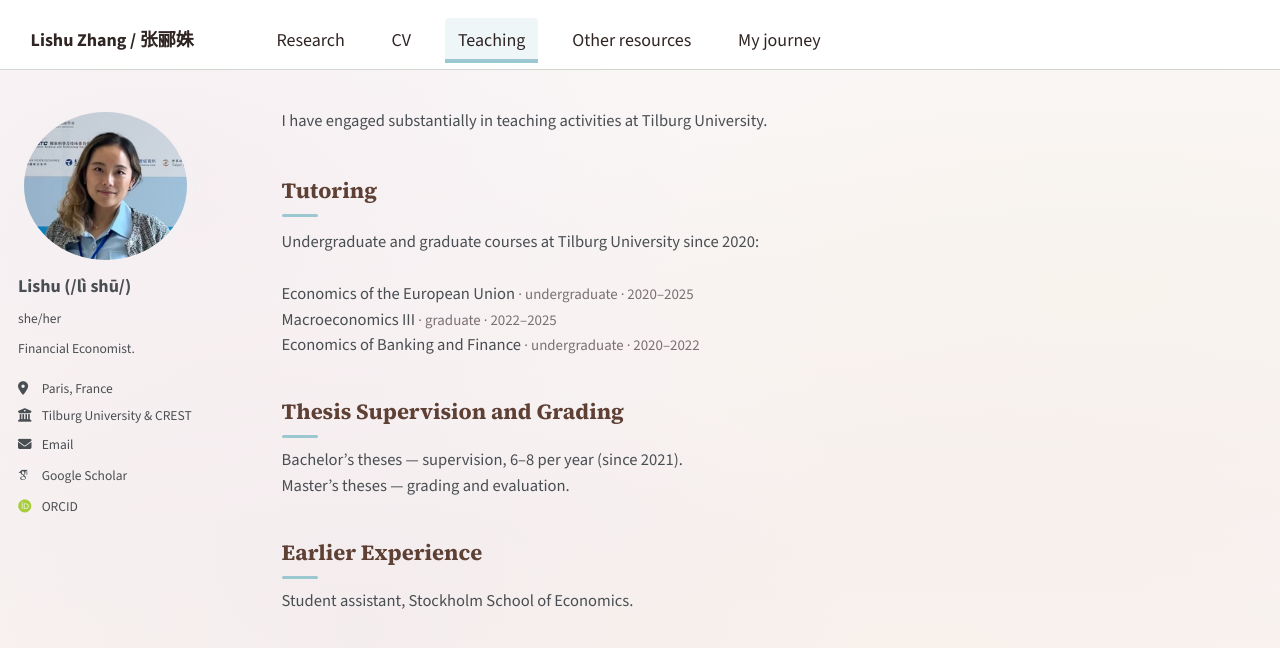
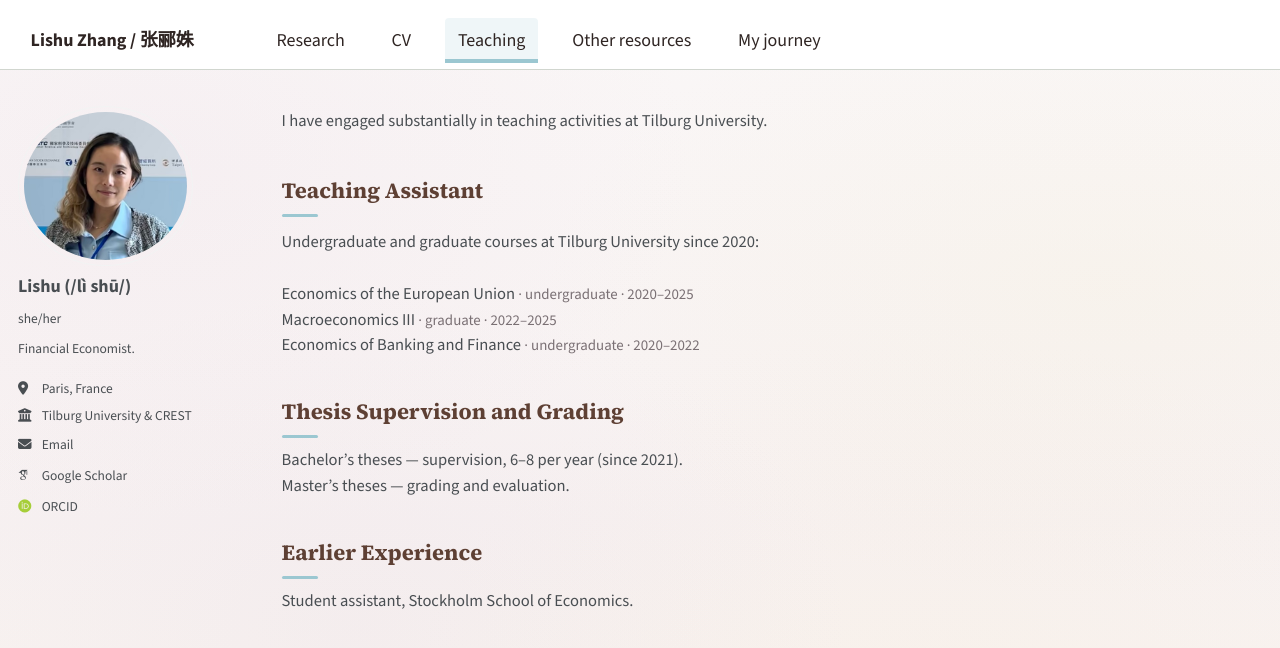
Before and after one commit to LishuZ/LishuZ.github.io, a Jekyll site: the page built from _pages/teaching.md, in a window 1280 px wide and 900 px high. Shown: the top 648 px of the window. Built offline with Jekyll 4.4.1, drawn with Linux system fonts in a browser that asks for light colours; some web fonts are replaced.

Commit message:
Rename block back to Teaching Assistant
Co-Authored-By: Claude Opus 4.8 (1M context) <noreply@anthropic.com>

```diff
--- a/_pages/teaching.md
+++ b/_pages/teaching.md
@@ -28,7 +28,7 @@ redirect_from:
 
 I have engaged substantially in teaching activities at Tilburg University.
 
-## Tutoring
+## Teaching Assistant
 
 Undergraduate and graduate courses at Tilburg University since 2020:
 
```
